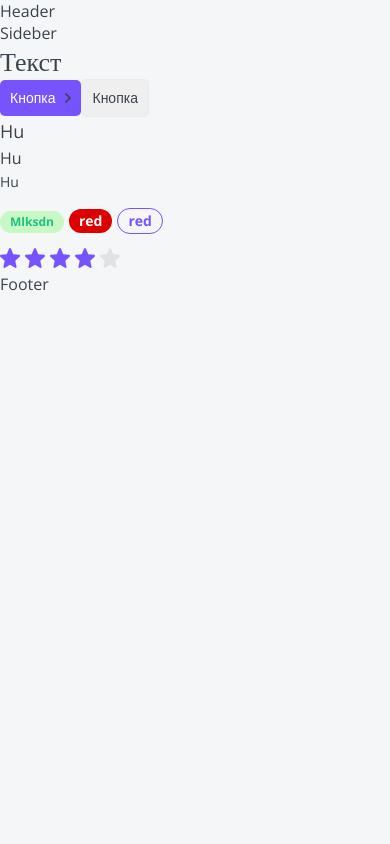
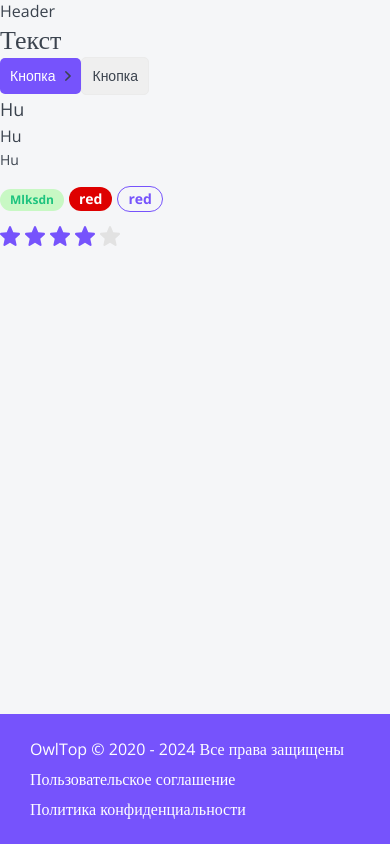
Before and after one commit to polunekas/rating-app, a Next.js app: page / in a window 390 px wide. Built offline with nearby package versions, Linux system fonts and the light colour scheme.

Commit message:
feat: add layout

```diff
--- a/layout/Footer/Footer.module.css
+++ b/layout/Footer/Footer.module.css
@@ -1,3 +1,21 @@
-.hello {
-	box-sizing: border-box;
+.footer {
+	display: grid;
+	grid-template-columns: 1fr auto auto;
+	gap: 10px 40px;
+	color: var(--white);
+	font-size: 16px;
+	line-height: 20px;
+
+	background: var(--primary);
+	padding: 25px 30px
 }
+
+.footer a:hover {
+	color: var(--gray-light);
+}
+
+@media (max-width: 765px) {
+	.footer {
+		grid-template-columns: 1fr;
+	}
+}
--- a/layout/Footer/Footer.tsx
+++ b/layout/Footer/Footer.tsx
@@ -2,11 +2,17 @@
 import styles from './Footer.module.css'
 import cn from 'classnames'
 import React from 'react'
+import {format} from 'date-fns'
 
-export const Footer = ({...props}: FooterProps) => {
+export const Footer = ({className, ...props}: FooterProps) => {
 	return (
-		<div {...props}>
-			Footer
-		</div>
+		<footer className={ cn(className, styles.footer)} {...props}>
+			<div>
+				OwlTop © 2020 - {format(new Date(), 'yyyy')} Все права защищены
+			</div>
+
+			<a href="#" target="_blank">Пользовательское соглашение</a>
+			<a href="#" target="_blank">Политика конфиденциальности</a>
+		</footer>
 	)
 	}
--- a/layout/Layout.module.css
+++ b/layout/Layout.module.css
@@ -0,0 +1,46 @@
+.wrapper {
+	display: grid;
+	grid-template-columns: auto 230px minmax(320px, 1200px) auto;
+	grid-template-rows: auto 1fr auto;
+	grid-template-areas:
+	". header header ."
+	". sidebar body ."
+	"footer footer footer footer";
+	min-height: 100vh;
+	gap: 0 30px;
+}
+
+.header {
+	grid-area: header;
+}
+
+.sidebar {
+	grid-area: sidebar;
+}
+
+.body {
+	grid-area: body;
+}
+
+.footer {
+	grid-area: footer;
+}
+
+@media (max-width: 765px) {
+	.wrapper {
+		grid-template-columns: minmax(320px, 1fr);
+		grid-template-areas:
+			"header"
+			"body"
+			"footer";
+}
+
+
+	.sidebar {
+		display: none;
+	}
+	.header {
+		display: block;
+}
+
+}
--- a/layout/Layout.tsx
+++ b/layout/Layout.tsx
@@ -8,16 +8,14 @@
 
 const Layout = ({children}: LayoutProps) => {
 	return (
-		<>
-		<Header />
-		<div>
-			<Sidebar />
-			<div>
+		<div className={styles.wrapper}>
+		<Header className={styles.header} />
+			<Sidebar className={styles.sidebar} />
+			<div className={styles.body}>
 				{children}
 			</div>
+		<Footer className={styles.footer}/>
 		</div>
-		<Footer />
-		</>
 	)
 }
 
--- a/package.json
+++ b/package.json
@@ -11,6 +11,7 @@
   },
   "dependencies": {
     "classnames": "^2.3.2",
+    "date-fns": "^2.30.0",
     "next": "13.4.9",
     "react": "18.2.0",
     "react-dom": "18.2.0"
```
Also changed, not shown: 1 other file (tests, documents, lock files or other folders).
